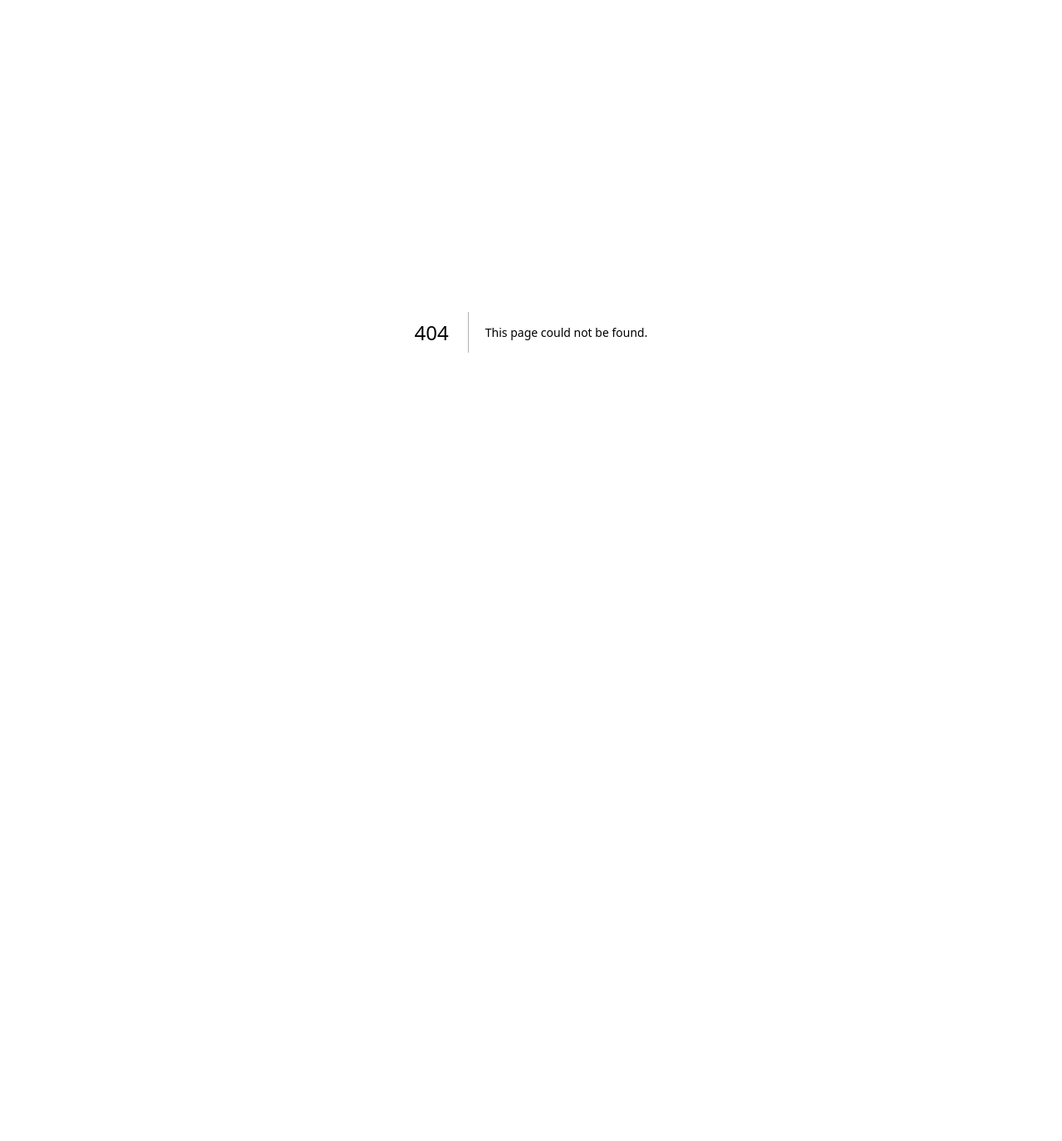
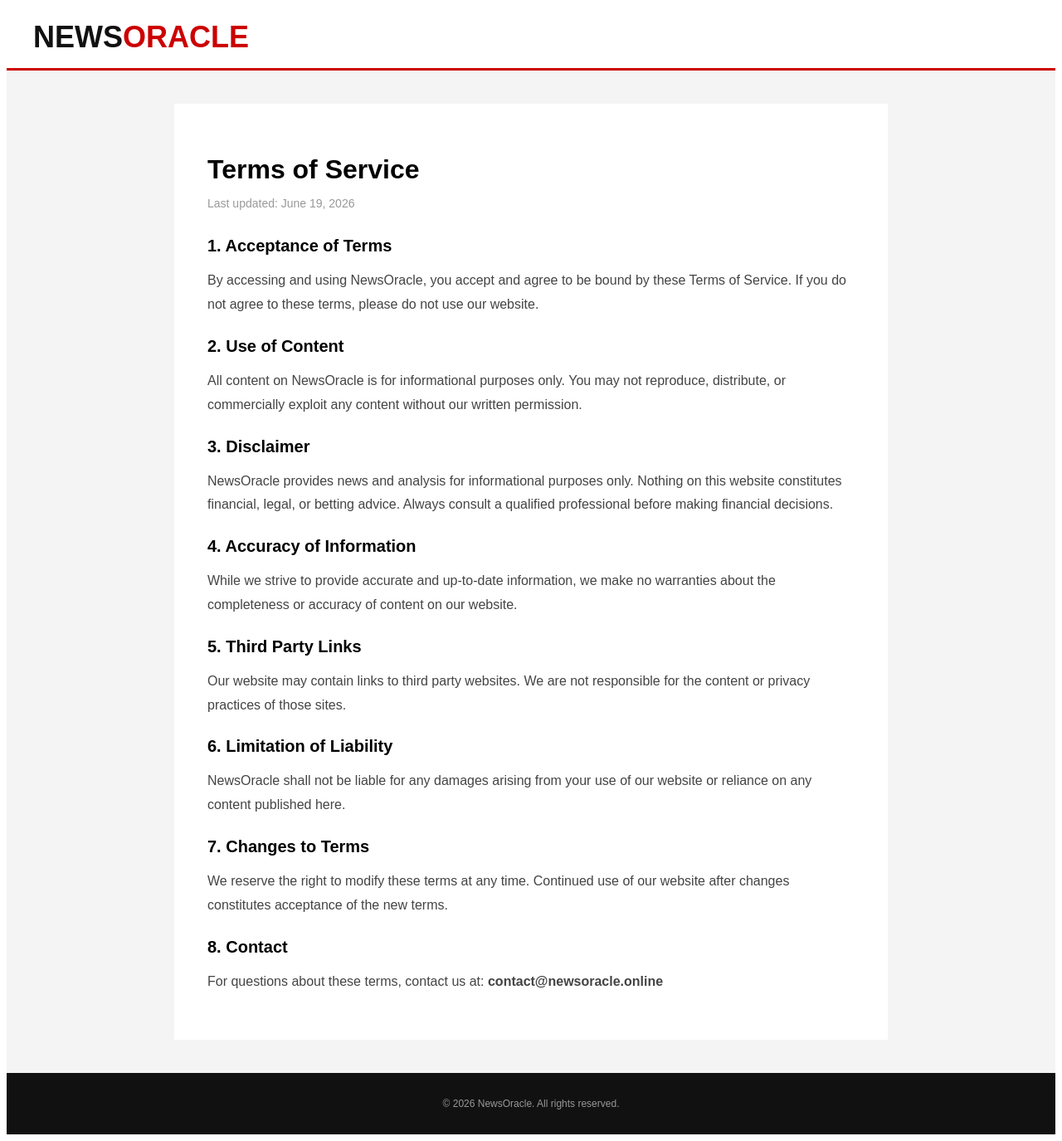
Before and after one commit to richmanempire001-cyber/newsoracle, a Next.js app: page /terms in a window 1280 px wide. Before the commit this address had no page. Shown: the whole page at 83% size. Before the commit the page ends 800 px from the top, so only its background shows below. Built offline with nearby package versions, Linux system fonts and the light colour scheme.

Commit message:
Create terms.js

```diff
--- /dev/null
+++ b/pages/terms.js
@@ -0,0 +1,63 @@
+import Head from "next/head";
+import Link from "next/link";
+
+export default function Terms() {
+  return (
+    <>
+      <Head>
+        <title>Terms of Service — NewsOracle</title>
+      </Head>
+      <div style={{ fontFamily: "Arial, sans-serif", background: "#f4f4f4", minHeight: "100vh" }}>
+
+        {/* Header */}
+        <header style={{ background: "#fff", borderBottom: "3px solid #cc0000", padding: "16px 0" }}>
+          <div style={{ maxWidth: "1200px", margin: "0 auto", padding: "0 20px" }}>
+            <Link href="/" style={{ textDecoration: "none" }}>
+              <h1 style={{ fontSize: "36px", fontWeight: "900", margin: 0, color: "#111" }}>
+                NEWS<span style={{ color: "#cc0000" }}>ORACLE</span>
+              </h1>
+            </Link>
+          </div>
+        </header>
+
+        <div style={{ maxWidth: "860px", margin: "40px auto", padding: "0 20px" }}>
+          <div style={{ background: "#fff", padding: "40px" }}>
+            <h1 style={{ fontSize: "32px", fontWeight: "900", marginBottom: "8px" }}>Terms of Service</h1>
+            <p style={{ color: "#999", fontSize: "14px", marginBottom: "32px" }}>Last updated: June 19, 2026</p>
+
+            <h2 style={{ fontSize: "20px", fontWeight: "700", margin: "24px 0 12px" }}>1. Acceptance of Terms</h2>
+            <p style={{ lineHeight: "1.8", color: "#444" }}>By accessing and using NewsOracle, you accept and agree to be bound by these Terms of Service. If you do not agree to these terms, please do not use our website.</p>
+
+            <h2 style={{ fontSize: "20px", fontWeight: "700", margin: "24px 0 12px" }}>2. Use of Content</h2>
+            <p style={{ lineHeight: "1.8", color: "#444" }}>All content on NewsOracle is for informational purposes only. You may not reproduce, distribute, or commercially exploit any content without our written permission.</p>
+
+            <h2 style={{ fontSize: "20px", fontWeight: "700", margin: "24px 0 12px" }}>3. Disclaimer</h2>
+            <p style={{ lineHeight: "1.8", color: "#444" }}>NewsOracle provides news and analysis for informational purposes only. Nothing on this website constitutes financial, legal, or betting advice. Always consult a qualified professional before making financial decisions.</p>
+
+            <h2 style={{ fontSize: "20px", fontWeight: "700", margin: "24px 0 12px" }}>4. Accuracy of Information</h2>
+            <p style={{ lineHeight: "1.8", color: "#444" }}>While we strive to provide accurate and up-to-date information, we make no warranties about the completeness or accuracy of content on our website.</p>
+
+            <h2 style={{ fontSize: "20px", fontWeight: "700", margin: "24px 0 12px" }}>5. Third Party Links</h2>
+            <p style={{ lineHeight: "1.8", color: "#444" }}>Our website may contain links to third party websites. We are not responsible for the content or privacy practices of those sites.</p>
+
+            <h2 style={{ fontSize: "20px", fontWeight: "700", margin: "24px 0 12px" }}>6. Limitation of Liability</h2>
+            <p style={{ lineHeight: "1.8", color: "#444" }}>NewsOracle shall not be liable for any damages arising from your use of our website or reliance on any content published here.</p>
+
+            <h2 style={{ fontSize: "20px", fontWeight: "700", margin: "24px 0 12px" }}>7. Changes to Terms</h2>
+            <p style={{ lineHeight: "1.8", color: "#444" }}>We reserve the right to modify these terms at any time. Continued use of our website after changes constitutes acceptance of the new terms.</p>
+
+            <h2 style={{ fontSize: "20px", fontWeight: "700", margin: "24px 0 12px" }}>8. Contact</h2>
+            <p style={{ lineHeight: "1.8", color: "#444" }}>For questions about these terms, contact us at: <strong>contact@newsoracle.online</strong></p>
+          </div>
+        </div>
+
+        {/* Footer */}
+        <footer style={{ background: "#111", color: "#999", padding: "30px 20px", marginTop: "40px" }}>
+          <div style={{ maxWidth: "1200px", margin: "0 auto", textAlign: "center" }}>
+            <p style={{ margin: 0, fontSize: "12px" }}>© 2026 NewsOracle. All rights reserved.</p>
+          </div>
+        </footer>
+      </div>
+    </>
+  );
+}
```
